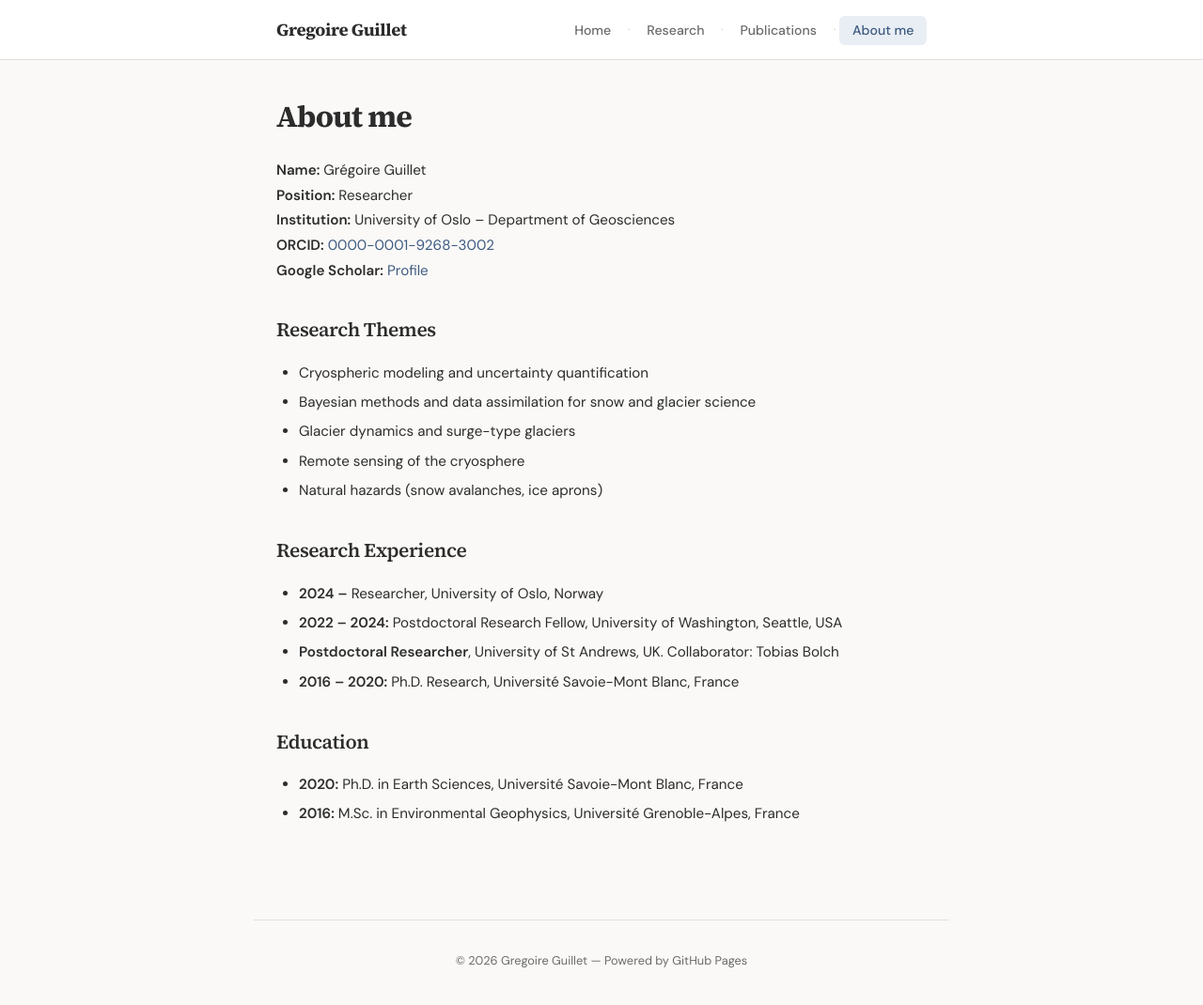
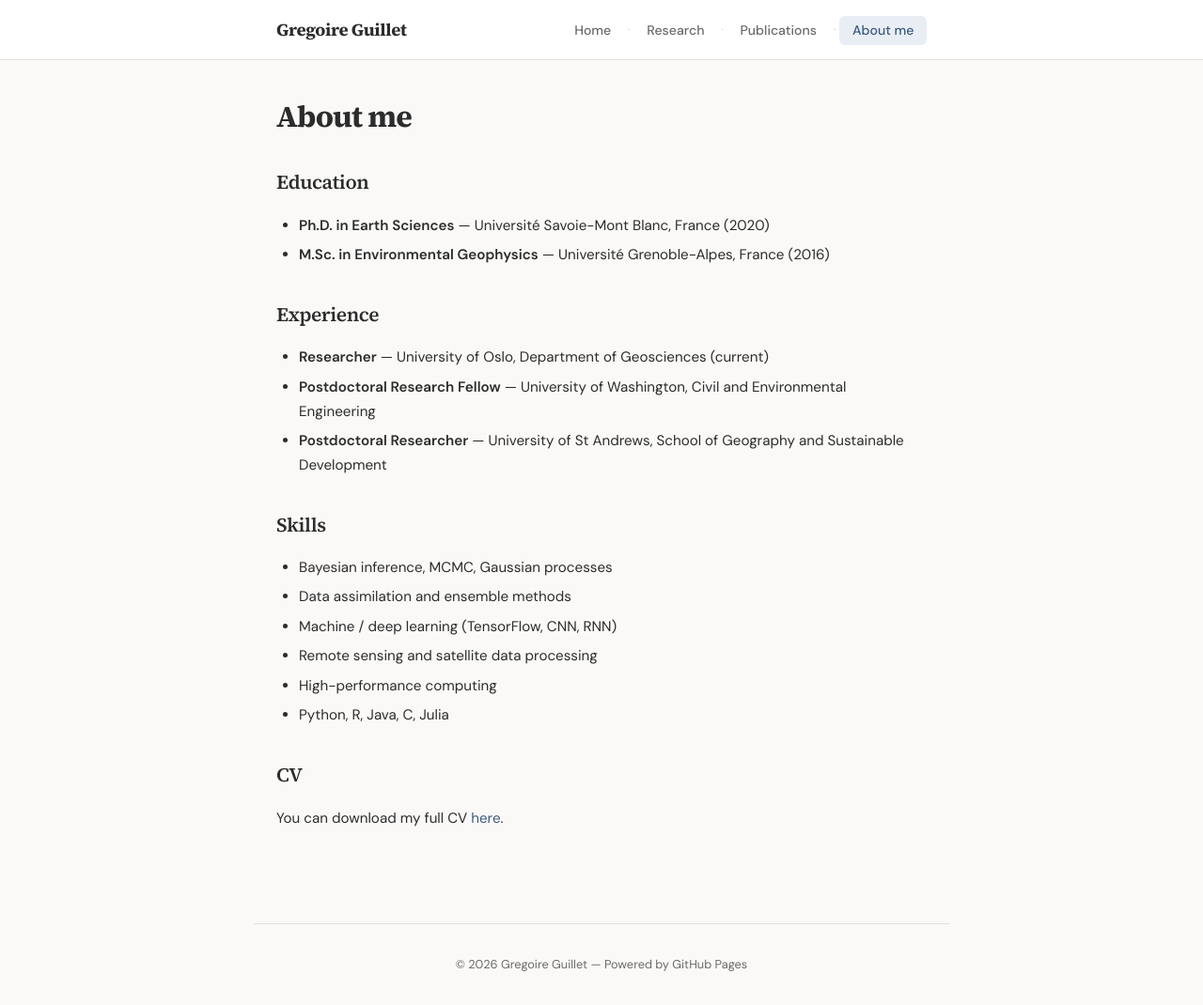
Before and after one commit to gregguillet/gregguillet.github.io, a Jekyll site: the page built from about.md, in a window 1280 px wide and 1070 px high. Shown: the whole window at 94% size. Built offline with Jekyll 4.4.1, drawn with Linux system fonts in a browser that asks for light colours.

Commit message:
Add files via upload

```diff
--- a/_config.yml
+++ b/_config.yml
@@ -1,8 +1,27 @@
 title: Gregoire Guillet
-description: Research Scientist - Applied mathematics for the cryosphere — University of Oslo
+description: Research scientist at the University of Oslo
 url: "https://gregguillet.github.io"
 baseurl: ""
 
 # Build settings
 markdown: kramdown
-permalink: /blog/:year/:month/:day/:title/
+plugins:
+  - jekyll-feed
+  - jekyll-seo-tag
+
+# Navigation
+navigation:
+  - title: Home
+    url: /
+  - title: Research
+    url: /research
+  - title: Publications
+    url: /publications
+  - title: About me
+    url: /about
+
+# Exclude from processing
+exclude:
+  - Gemfile
+  - Gemfile.lock
+  - README.md
--- a/about.md
+++ b/about.md
@@ -6,28 +6,26 @@ permalink: /about/
 
 # About me
 
-**Name:** Grégoire Guillet
-**Position:** Researcher
-**Institution:** University of Oslo – Department of Geosciences
-**ORCID:** [0000-0001-9268-3002](https://orcid.org/0000-0001-9268-3002)
-**Google Scholar:** [Profile](https://scholar.google.com/citations?user=f5fevO4AAAAJ)
-
-## Research Themes
-
-- Cryospheric modeling and uncertainty quantification
-- Bayesian methods and data assimilation for snow and glacier science
-- Glacier dynamics and surge-type glaciers
-- Remote sensing of the cryosphere
-- Natural hazards (snow avalanches, ice aprons)
-
-## Research Experience
-
-- **2024 –** Researcher, University of Oslo, Norway
-- **2022 – 2024:** Postdoctoral Research Fellow, University of Washington, Seattle, USA
-- **Postdoctoral Researcher**, University of St Andrews, UK. Collaborator: Tobias Bolch
-- **2016 – 2020:** Ph.D. Research, Université Savoie-Mont Blanc, France
-
 ## Education
 
-- **2020:** Ph.D. in Earth Sciences, Université Savoie-Mont Blanc, France
-- **2016:** M.Sc. in Environmental Geophysics, Université Grenoble-Alpes, France
+- **Ph.D. in Earth Sciences** — Université Savoie-Mont Blanc, France (2020)
+- **M.Sc. in Environmental Geophysics** — Université Grenoble-Alpes, France (2016)
+
+## Experience
+
+- **Researcher** — University of Oslo, Department of Geosciences (current)
+- **Postdoctoral Research Fellow** — University of Washington, Civil and Environmental Engineering
+- **Postdoctoral Researcher** — University of St Andrews, School of Geography and Sustainable Development
+
+## Skills
+
+- Bayesian inference, MCMC, Gaussian processes
+- Data assimilation and ensemble methods
+- Machine / deep learning (TensorFlow, CNN, RNN)
+- Remote sensing and satellite data processing
+- High-performance computing
+- Python, R, Java, C, Julia
+
+## CV
+
+You can download my full CV [here](assets/cv.pdf).
```
Also changed, not shown: index.md (+13 -33 lines), publications.md (+5 -15 lines), research.md (+1 -1 lines), README.md.
